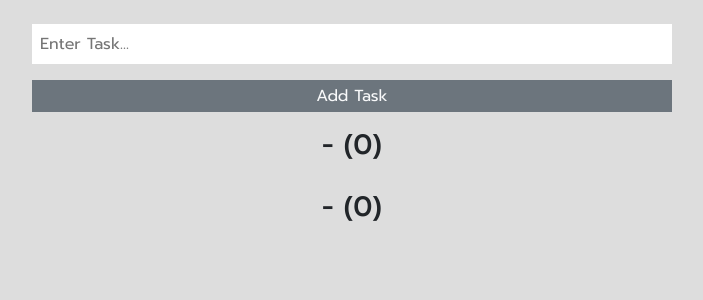
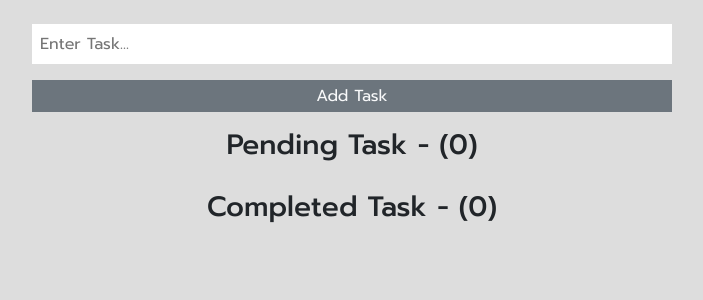
Before and after one commit to mern-trainer/sherlin-batch, a React (Create React App) app: page / in a window 1280 px wide. Shown: the top 300 px of the page, without its empty margins (288-991 px from the left). Built offline with nearby package versions, Linux system fonts and the light colour scheme; a web font is replaced by a local one.

Commit message:
update: todo list

```diff
--- a/src/Pages/TodoPage.jsx
+++ b/src/Pages/TodoPage.jsx
@@ -59,8 +59,8 @@ const TodoPage = () => {
                 className="p-1 w-100 bg-secondary border-0 text-light"
             >Add Task</button>
         </div>
-        <TodoList todoList={todoList} removeTask={removeTask} handleStatusUpdate={handleStatusUpdate}/>
-        <TodoList todoList={todoList} removeTask={removeTask} handleStatusUpdate={handleStatusUpdate}/>
+        <TodoList todoList={todoList} removeTask={removeTask} handleStatusUpdate={handleStatusUpdate} heading={"Pending Task"} completed={false}/>
+        <TodoList todoList={todoList} removeTask={removeTask} handleStatusUpdate={handleStatusUpdate} heading={"Completed Task"} completed={true}/>
     </div>
 }
 
```
